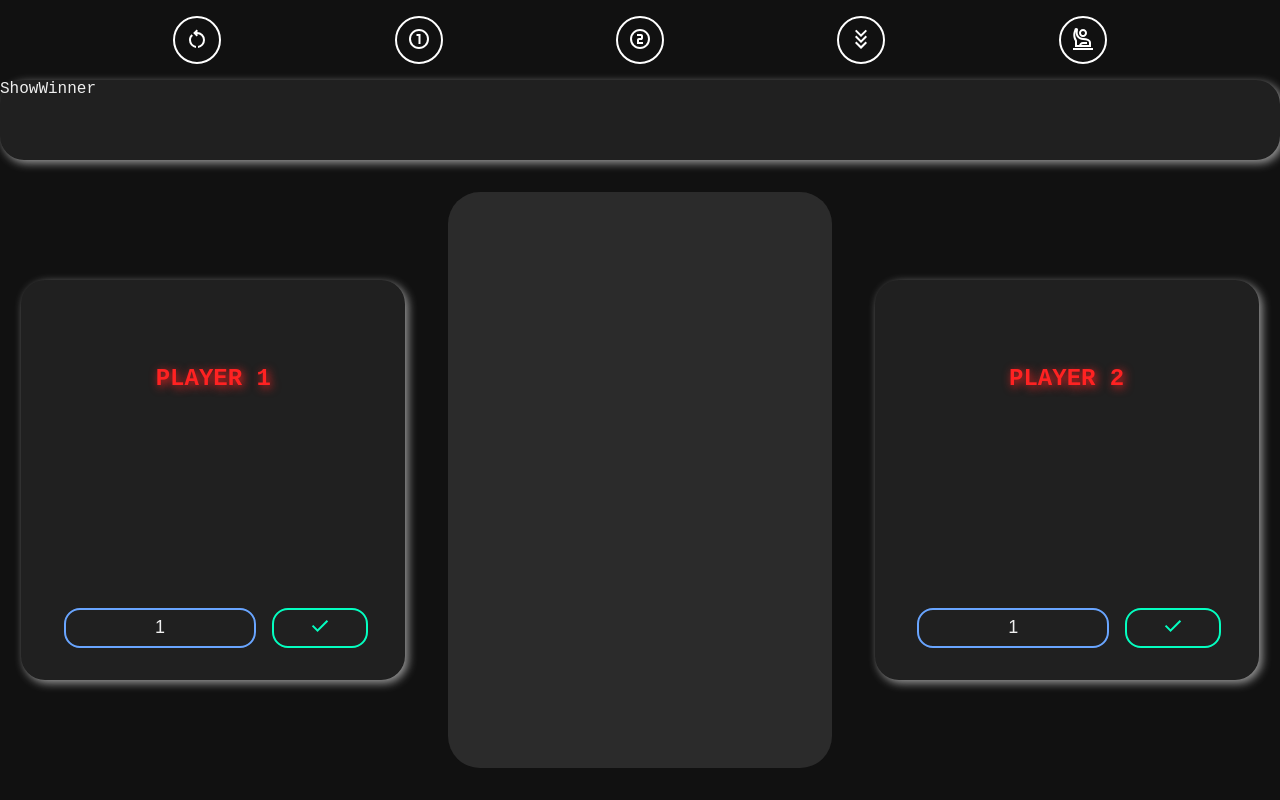
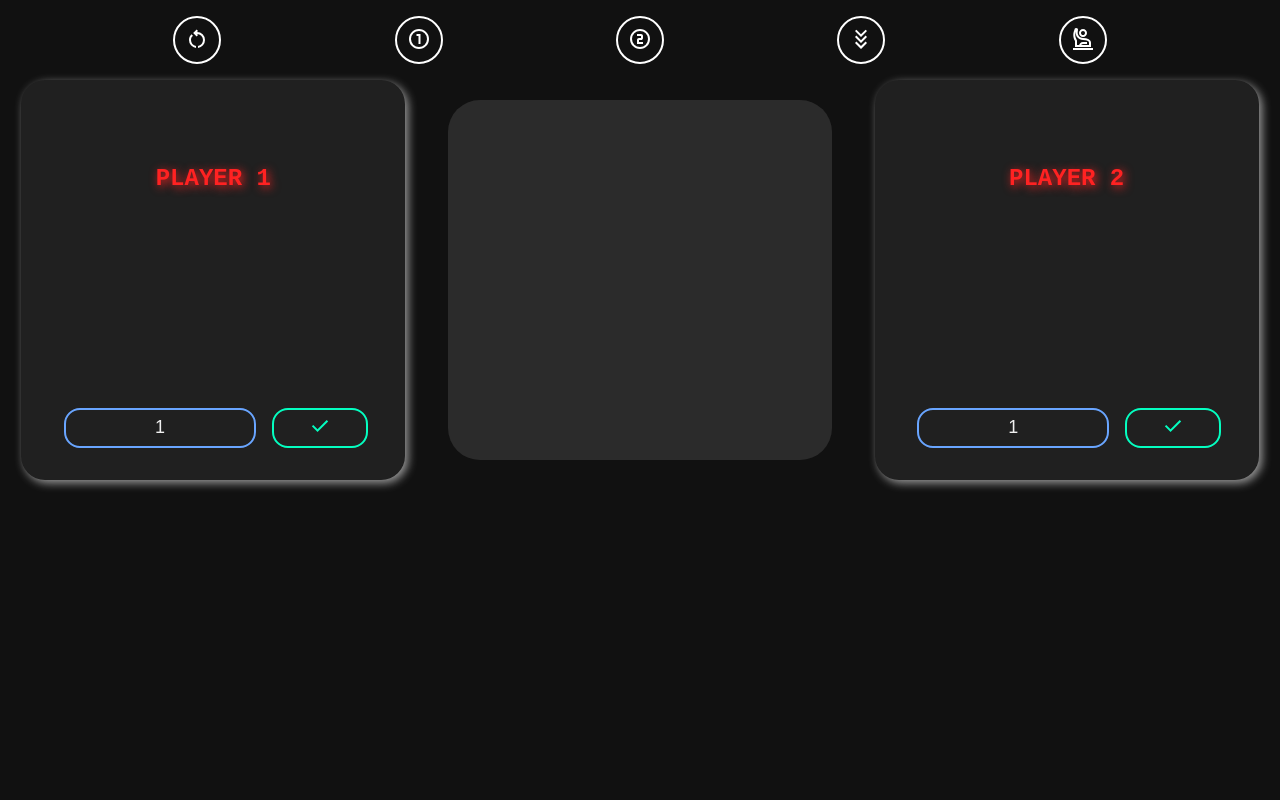
Before and after one commit to D3BAS1SH/Race-To-100, a React (Vite) app: page / in a window 1280 px wide. Built offline with nearby package versions, Linux system fonts and the light colour scheme; a web font is replaced by a local one.

Commit message:
Show winner section removed for better implementation.

```diff
--- a/src/App.jsx
+++ b/src/App.jsx
@@ -86,9 +86,9 @@ const App = ()=> {
 
       </header>
 
-      <section className='ScoreNWinner'>
+      {/* <section className='ScoreNWinner'>
         <ShowWinner/>
-      </section>
+      </section> */}
 
       <div className="RestOf">
 
```
